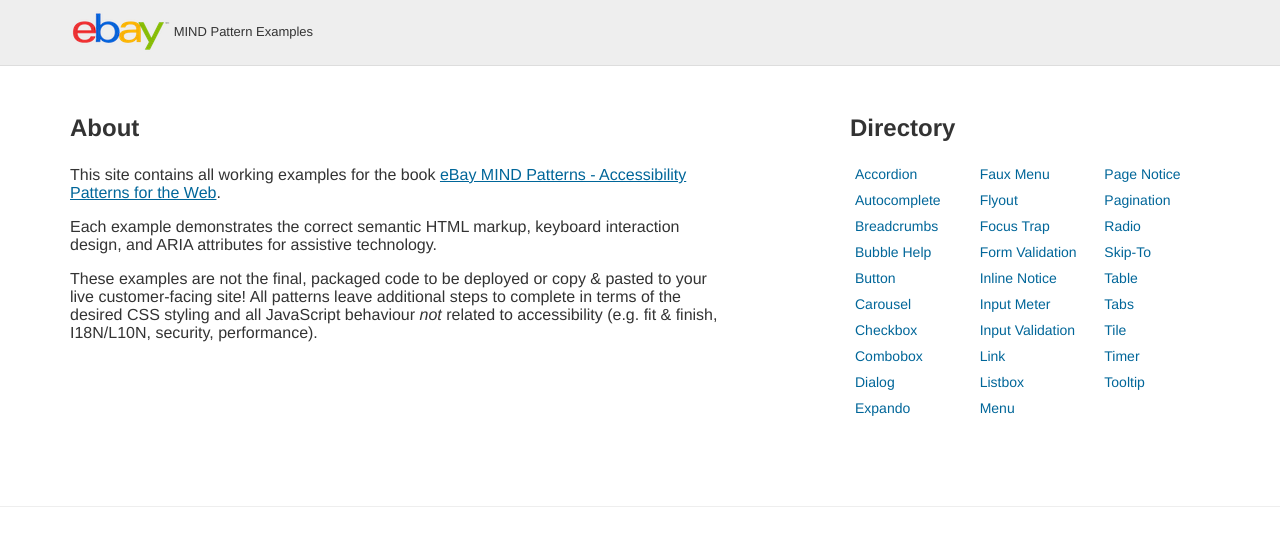
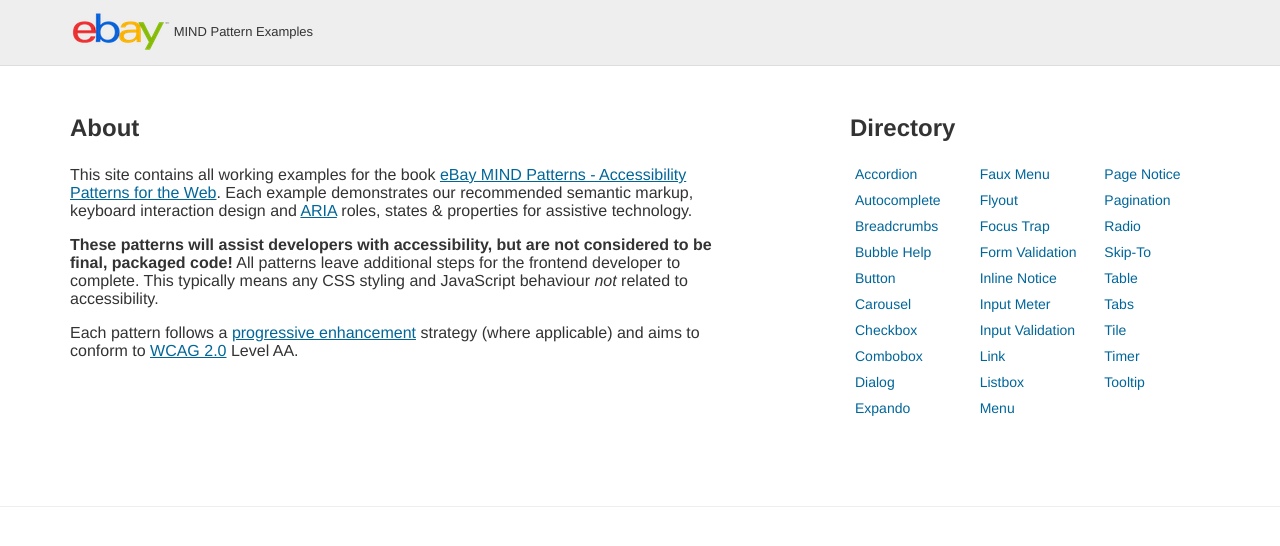
Before and after one commit to eBay/mindpatterns, a Jekyll site: the page built from index.html, in a window 1280 px wide. Shown: the top 546 px of the page. Built offline with Jekyll 4.4.1, drawn with Linux system fonts in a browser that asks for light colours.

Commit message:
Updated homepage content

```diff
--- a/index.html
+++ b/index.html
@@ -5,9 +5,9 @@
 <div class="row">
     <div id="about" class="col-xs-12 col-md-7">
         <h1>About</h1>
-        <p>This site contains all working examples for the book <a href="https://ebay.gitbooks.io/mindpatterns/content/">eBay MIND Patterns - Accessibility Patterns for the Web</a>.</p>
-        <p>Each example demonstrates the correct semantic HTML markup, keyboard interaction design, and ARIA attributes for assistive technology.</p>
-        <p>These examples are not the final, packaged code to be deployed or copy &amp; pasted to your live customer-facing site! All patterns leave additional steps to complete in terms of the desired CSS styling and all JavaScript behaviour <em>not</em> related to accessibility (e.g. fit &amp; finish, I18N/L10N, security, performance).</p>
+        <p>This site contains all working examples for the book <a href="https://ebay.gitbooks.io/mindpatterns/content/">eBay MIND Patterns - Accessibility Patterns for the Web</a>. Each example demonstrates our recommended semantic markup, keyboard interaction design and <a href="http://www.w3.org/TR/wai-aria/">ARIA</a> roles, states &amp; properties for assistive technology.</p>
+        <p><strong>These patterns will assist developers with accessibility, but are not considered to be final, packaged code!</strong> All patterns leave additional steps for the frontend developer to complete. This typically means any CSS styling and JavaScript behaviour <em>not</em> related to accessibility.</p>
+        <p>Each pattern follows a <a href="http://en.wikipedia.org/wiki/Progressive_enhancement">progressive enhancement</a> strategy (where applicable) and aims to conform to <a href="http://www.w3.org/TR/WCAG20/">WCAG 2.0</a> Level AA.</p>
     </div>
     <nav aria-labelledby="directory_heading" class="col-xs-12 col-md-4 col-md-offset-1" role="navigation">
         <h2 id="directory_heading">Directory</h2>
```
